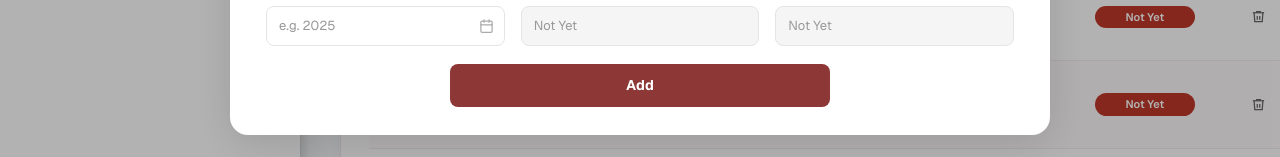
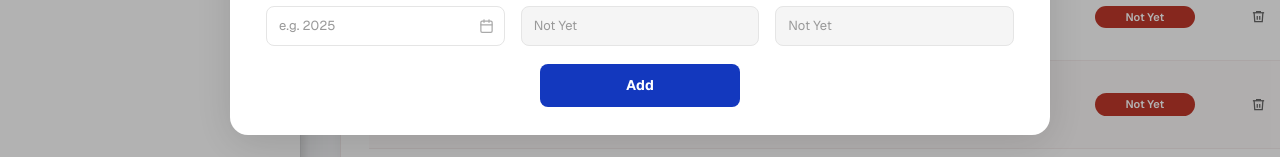
Before and after one commit to ldlambayao/cmsc127-aluminate, a Next.js app in the folder aluminate/: page /admin/studentRecords in a window 1280 px wide. Both pictures are taken after typing "Sample" into the empty fields and a click on the button "Add Student". Shown: the part 422-579 px from the top of the page. Built offline with nearby package versions, Linux system fonts and the light colour scheme; no server answers; the database is empty.

Commit message:
Revised Add and Edit RecordModal

```diff
--- a/aluminate/app/admin/studentRecords/modals/addRecordModal.tsx
+++ b/aluminate/app/admin/studentRecords/modals/addRecordModal.tsx
@@ -313,13 +313,13 @@ const styles: { [key: string]: React.CSSProperties } = {
     marginTop: "12px",
   },
   addBtn: {
-    backgroundColor: "#8E3737",
+    backgroundColor: "#1338Be",
     color: "#fff",
     border: "none",
     borderRadius: "8px",
     padding: "11px 0",
     width: "100%",
-    maxWidth: "380px",
+    maxWidth: "200px",
     fontSize: "14px",
     fontWeight: "700",
     cursor: "pointer",
--- a/aluminate/app/admin/studentRecords/modals/editRecordModal.tsx
+++ b/aluminate/app/admin/studentRecords/modals/editRecordModal.tsx
@@ -319,13 +319,13 @@ const styles: { [key: string]: React.CSSProperties } = {
     marginTop: "12px",
   },
   editBtn: {
-    backgroundColor: "#8E3737",
+    backgroundColor: "#1338Be",
     color: "#fff",
     border: "none",
     borderRadius: "8px",
     padding: "11px 0",
     width: "100%",
-    maxWidth: "380px",
+    maxWidth: "200px",
     fontSize: "14px",
     fontWeight: "700",
     cursor: "pointer",
```
